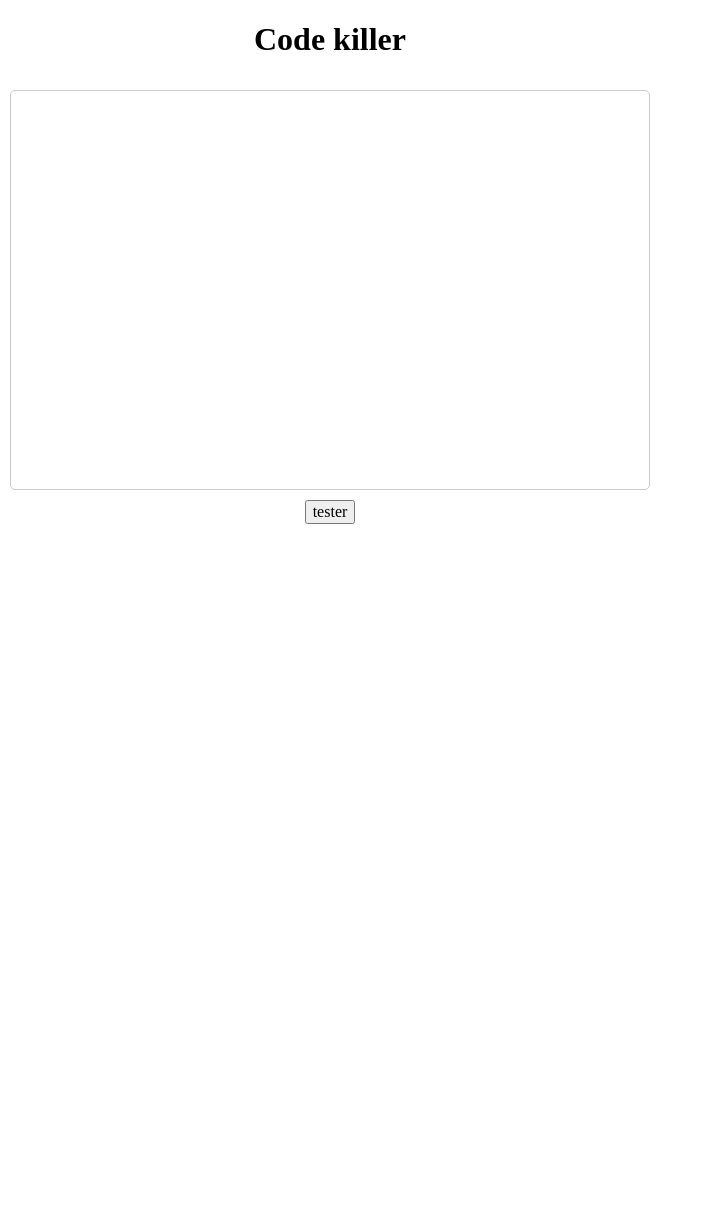
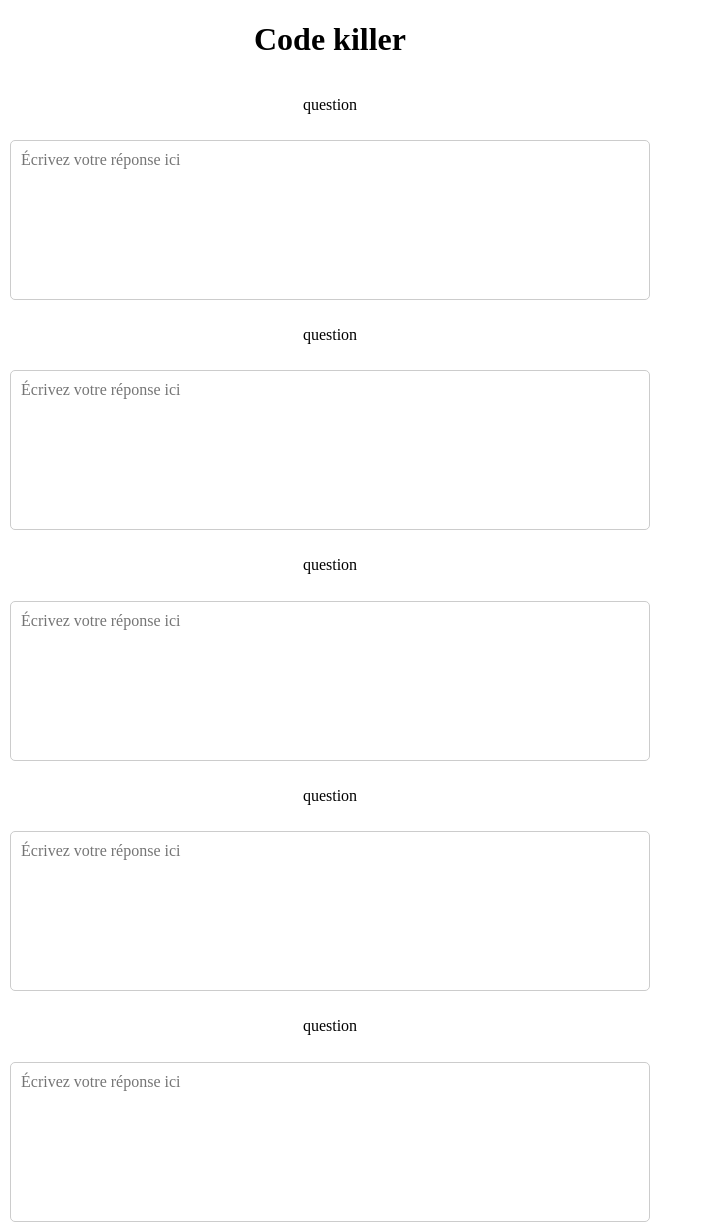
Before and after one commit to LDNCQ/projet-gpt-detector, a plain HTML site: page index.html in a window 1280 px wide. Shown: the top 1225 px of the page, without its empty margins (0-703 px from the left). Before the commit the page ends 800 px from the top, so only its background shows below. Drawn offline with nearby package versions, Linux system fonts and the light colour scheme.

Commit message:
format quizz

```diff
--- a/assets/css/components/prompt.css
+++ b/assets/css/components/prompt.css
@@ -1,6 +1,6 @@
 
 
-.prompt {
+.quizz {
     display: flex;
     flex-direction: column;
     align-items: center;
@@ -8,9 +8,9 @@
     padding-left: 10px;
 }
 
-#promptArea {
+.reponse {
     width: 100%;
-    height: 50vh;
+    height: 20vh;
     padding: 10px;
     margin: 10px 0;
     border: 1px solid #ccc;
--- a/index.html
+++ b/index.html
@@ -11,11 +11,21 @@
 <body>
     <header></header>
     <main>
-        <section class="prompt">
+        <section class="quizz">
             <h1>Code killer</h1>
-            <textarea name="prompts" id="promptArea" cols="30" rows="10"></textarea>
+            <p>question</p>
+            <textarea name="reponse1" id="reponse1" class="reponse" cols="30" rows="10" placeholder="Écrivez votre réponse ici"></textarea>
+            <p>question</p>
+            <textarea name="reponse2" id="reponse2" class="reponse" cols="30" rows="10" placeholder="Écrivez votre réponse ici"></textarea>
+            <p>question</p>
+            <textarea name="reponse3" id="reponse3" class="reponse" cols="30" rows="10" placeholder="Écrivez votre réponse ici"></textarea>
+            <p>question</p>
+            <textarea name="reponse4" id="reponse4" class="reponse" cols="30" rows="10" placeholder="Écrivez votre réponse ici"></textarea>
+            <p>question</p>
+            <textarea name="reponse5" id="reponse5" class="reponse" cols="30" rows="10" placeholder="Écrivez votre réponse ici"></textarea>
             <button onclick="send()">tester</button>
         </section>
+
     </main>
     <footer></footer>
 </body>
```
